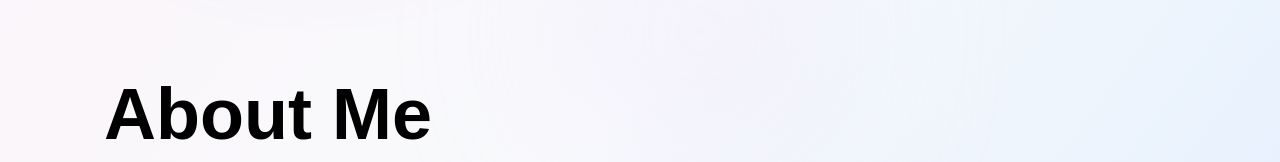
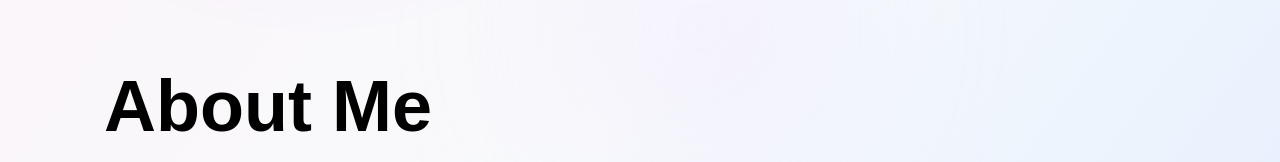
Before and after one commit to lintangntyas/portfolio, a Next.js app: page / in a window 1280 px wide. Shown: the part 790-952 px from the top of the page. Built offline with nearby package versions, Linux system fonts and the light colour scheme.

Commit message:
Update page.js

```diff
--- a/app/page.js
+++ b/app/page.js
@@ -182,7 +182,7 @@ export default function Home() {
         <div className="max-w-7xl w-full">
 
           {/* TITLE */}
-          <h1 className="text-5xl md:text-7xl font-bold text-black mb-12 mt-16">
+          <h1 className="text-5xl md:text-7xl font-bold text-black mb-12 mt-14">
             About Me
           </h1>
 
```
